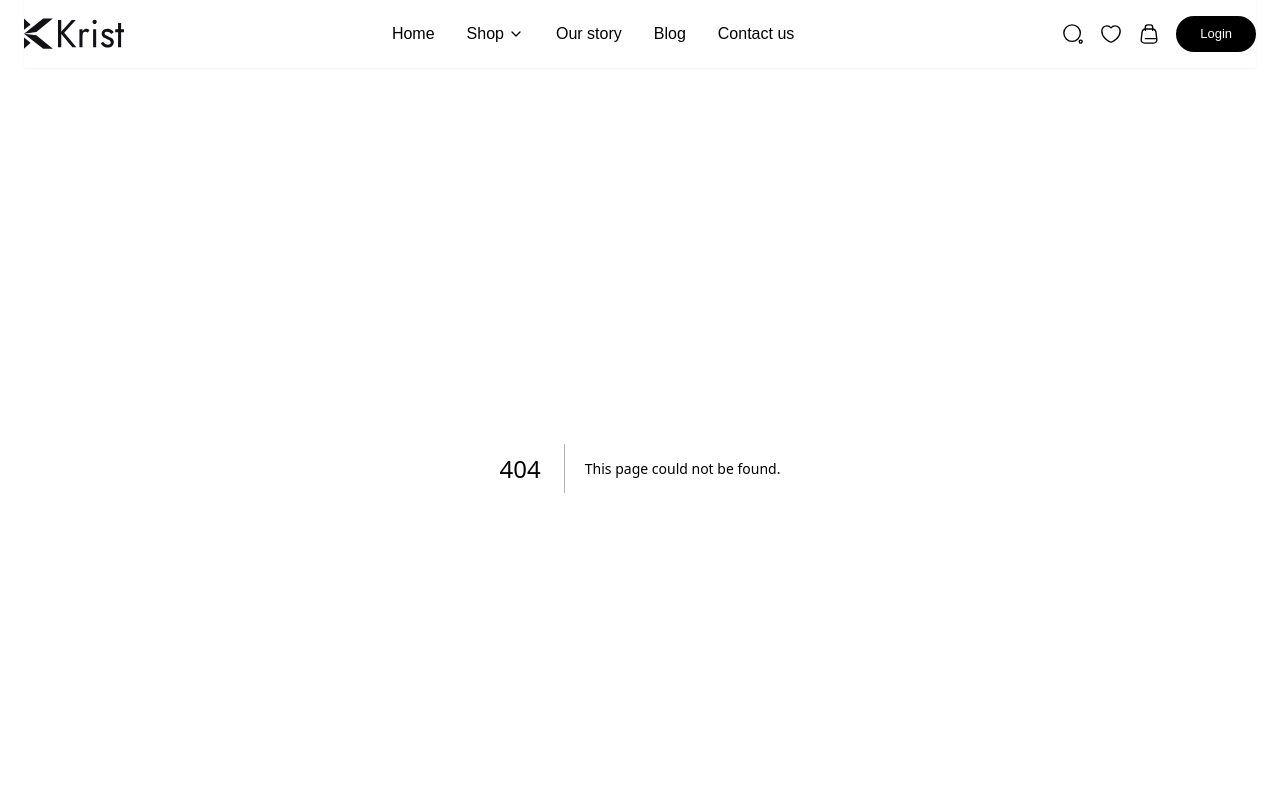
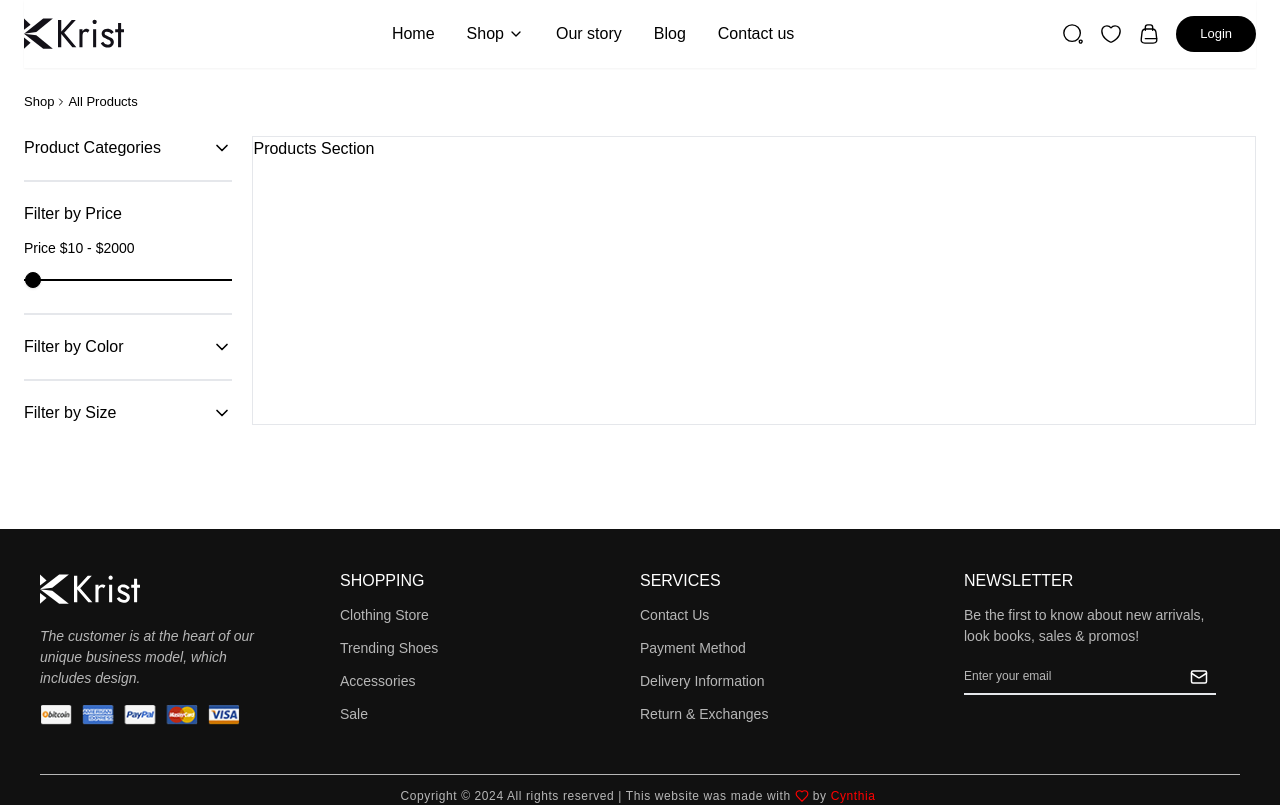
Before and after one commit to Ada-nna/Krist, a Next.js app: page /shop in a window 1280 px wide. Before the commit this address had no page. Shown: the top 805 px of the page. Built offline with nearby package versions, Linux system fonts and the light colour scheme; a web font is replaced by a local one.

Commit message:
sidebar for the products page fixed

```diff
--- a/app/globals.css
+++ b/app/globals.css
@@ -141,3 +141,34 @@ body {
   transform: scale(0.95);
   transition: opacity 500ms, transform 500ms;
 }
+
+/* FILTER CHECKBOX */
+.product-checkbox {
+  appearance: none;
+  width: 15px;
+  height: 15px;
+  border: 2px solid #000;
+  border-radius: 4px;
+  cursor: pointer;
+  position: relative;
+  outline: none;
+}
+
+/* Checkbox checked state */
+.product-checkbox:checked {
+  background-color: #000;
+  border: 1px solid transparent;
+}
+
+/* Custom checkmark using ::after */
+.product-checkbox:checked::after {
+  content: "";
+  position: absolute;
+  top: 50%;
+  left: 50%;
+  width: 8px;
+  height: 4px;
+  border: solid white;
+  border-width: 0 0 2px 2px;
+  transform: translate(-50%, -50%) rotate(-45deg);
+}
--- /dev/null
+++ b/app/shop/layout.tsx
@@ -0,0 +1,7 @@
+export default function RootLayout({
+  children,
+}: {
+  children: React.ReactNode;
+}) {
+  return <>{children}</>;
+}
--- /dev/null
+++ b/app/shop/page.tsx
@@ -0,0 +1,29 @@
+import React from "react";
+import { ChevronRight } from "lucide-react";
+import Sidebar from "@/components/shop/Sidebar";
+
+const page = () => {
+  return (
+    <div className="container px-4 md:px-6 py-4 md:py-6 flex-1">
+      <div className="flex items-center gap-[1px] mb-6">
+        <button className="text-[13px]"> Shop </button>
+        <span>
+          <ChevronRight size={12} />
+        </span>
+        <button className="text-[13px]">All Products</button>
+      </div>
+
+      <div className="flex gap-5">
+        {/* Sidebar */}
+        <div className="w-full md:w-64">
+          <Sidebar />
+        </div>
+
+        {/* Products Section */}
+        <div className="border w-full">Products Section</div>
+      </div>
+    </div>
+  );
+};
+
+export default page;
--- a/components/DummyContents.ts
+++ b/components/DummyContents.ts
@@ -100,3 +100,33 @@ export const FooterServiceList = [
   { id: 3, list: "Delivery Information" },
   { id: 4, list: "Return & Exchanges" },
 ];
+
+export const SidebarList = [
+  { id: 1, option: "Men" },
+  { id: 2, option: "Women" },
+  { id: 3, option: "Kids" },
+  { id: 4, option: "Bags" },
+  { id: 5, option: "Belts" },
+  { id: 6, option: "Wallets" },
+  { id: 7, option: "Watches" },
+  { id: 8, option: "Accessories" },
+  { id: 9, option: "Winter Wear" },
+];
+
+export const ColorList = [
+  { id: 1, option: "Red", value: 10, background: "bg-red-500" },
+  { id: 2, option: "Blue", value: 14, background: "bg-blue-500" },
+  { id: 3, option: "Orange", value: 8, background: "bg-orange-500" },
+  { id: 4, option: "Black", value: 12, background: "bg-black" },
+  { id: 5, option: "Green", value: 9, background: "bg-green-500" },
+  { id: 6, option: "Yellow", value: 2, background: "bg-yellow-500" },
+];
+
+export const SizeList = [
+  { id: 1, option: "S", value: 6 },
+  { id: 2, option: "M", value: 20 },
+  { id: 3, option: "L", value: 7 },
+  { id: 4, option: "XL", value: 16 },
+  { id: 5, option: "XXL", value: 10 },
+  { id: 6, option: "XXXL", value: 2 },
+];
--- /dev/null
+++ b/components/shop/Sidebar.tsx
@@ -0,0 +1,151 @@
+"use client";
+
+import React, { useState } from "react";
+import { Slider } from "@/components/ui/slider";
+import { Plus, ChevronUp, ChevronDown } from "lucide-react";
+import { SidebarList, ColorList, SizeList } from "../DummyContents";
+
+const Sidebar = () => {
+  const [range, setRange] = useState([10, 2000]);
+  const [isProductCategoryExpanded, setIsProductCategoryExpanded] =
+    useState(false);
+  const [isSizeCategoryExpanded, setIsSizeCategoryExpanded] = useState(false);
+  const [isColorCategoryExpanded, setIsColorCategoryExpanded] = useState(false);
+  return (
+    <aside>
+      <div>
+        <div className="flex items-center justify-between">
+          <h2 className="font-medium">Product Categories</h2>
+          <button
+            onClick={() =>
+              setIsProductCategoryExpanded(!isProductCategoryExpanded)
+            }
+            className="focus:outline-none"
+          >
+            {isProductCategoryExpanded ? (
+              <ChevronUp size={20} />
+            ) : (
+              <ChevronDown size={20} />
+            )}
+          </button>
+        </div>
+
+        {isProductCategoryExpanded && (
+          <ul className="mt-4 flex flex-col gap-3">
+            {SidebarList.map((list, index) => (
+              <li key={list.id} className="flex items-center justify-between">
+                <div className="flex items-center gap-2">
+                  <input type="checkbox" className="product-checkbox" />
+                  <span className="text-[#343434] text-[14px] hover:text-[#000] hover:duration-300">
+                    {list.option}
+                  </span>
+                </div>
+
+                {index < 3 && (
+                  <button>
+                    <Plus size={16} />
+                  </button>
+                )}
+              </li>
+            ))}
+          </ul>
+        )}
+      </div>
+
+      <hr className="border my-5" />
+
+      <div className="pb-3">
+        <h2 className="font-medium">Filter by Price</h2>
+        <p className="text-[14px] mb-5 mt-3">
+          Price <span>${range[0]}</span> - <span>${range[1]}</span>
+        </p>
+        <Slider
+          value={range}
+          onValueChange={(newRange) => setRange(newRange)}
+          min={0}
+          max={2000}
+          step={10}
+          className="w-full h-[2px] bg-black"
+        />
+      </div>
+
+      <hr className="border my-5" />
+
+      <div>
+        <div className="flex items-center justify-between">
+          <h2 className="font-medium">Filter by Color</h2>
+          <button
+            onClick={() => setIsColorCategoryExpanded(!isColorCategoryExpanded)}
+            className="focus:outline-none"
+          >
+            {isColorCategoryExpanded ? (
+              <ChevronUp size={20} />
+            ) : (
+              <ChevronDown size={20} />
+            )}
+          </button>
+        </div>
+
+        {isColorCategoryExpanded && (
+          <ul className="mt-4 flex flex-col gap-3">
+            {ColorList.map((list) => (
+              <li key={list.id} className="flex items-center justify-between">
+                <div className="flex items-center gap-2">
+                  <input
+                    className={`rounded-[4px] w-[15px] h-[15px] ${list.background}`}
+                  />
+                  <span className="text-[#343434] text-[14px] hover:text-[#000] hover:duration-300">
+                    {list.option}
+                  </span>
+                </div>
+
+                <span className="text-[#343434] text-[14px] hover:text-[#000] hover:duration-300">
+                  ({list.value})
+                </span>
+              </li>
+            ))}
+          </ul>
+        )}
+      </div>
+
+      <hr className="border my-5" />
+
+      <div>
+        <div className="flex items-center justify-between">
+          <h2 className="font-medium">Filter by Size</h2>
+          <button
+            onClick={() => setIsSizeCategoryExpanded(!isSizeCategoryExpanded)}
+            className="focus:outline-none"
+          >
+            {isSizeCategoryExpanded ? (
+              <ChevronUp size={20} />
+            ) : (
+              <ChevronDown size={20} />
+            )}
+          </button>
+        </div>
+
+        {isSizeCategoryExpanded && (
+          <ul className="mt-4 flex flex-col gap-3">
+            {SizeList.map((list, index) => (
+              <li key={list.id} className="flex items-center justify-between">
+                <div className="flex items-center gap-2">
+                  <input type="checkbox" className="product-checkbox" />
+                  <span className="text-[#343434] text-[14px] hover:text-[#000] hover:duration-300">
+                    {list.option}
+                  </span>
+                </div>
+
+                <span className="text-[#343434] text-[14px] hover:text-[#000] hover:duration-300">
+                  ({list.value})
+                </span>
+              </li>
+            ))}
+          </ul>
+        )}
+      </div>
+    </aside>
+  );
+};
+
+export default Sidebar;
--- /dev/null
+++ b/components/ui/slider.tsx
@@ -0,0 +1,28 @@
+"use client"
+
+import * as React from "react"
+import * as SliderPrimitive from "@radix-ui/react-slider"
+
+import { cn } from "@/lib/utils"
+
+const Slider = React.forwardRef<
+  React.ElementRef<typeof SliderPrimitive.Root>,
+  React.ComponentPropsWithoutRef<typeof SliderPrimitive.Root>
+>(({ className, ...props }, ref) => (
+  <SliderPrimitive.Root
+    ref={ref}
+    className={cn(
+      "relative flex w-full touch-none select-none items-center",
+      className
+    )}
+    {...props}
+  >
+    <SliderPrimitive.Track className="relative h-1.5 w-full grow overflow-hidden rounded-full bg-primary/20">
+      <SliderPrimitive.Range className="absolute h-full bg-primary" />
+    </SliderPrimitive.Track>
+    <SliderPrimitive.Thumb className="block h-4 w-4 rounded-full border border-primary/50 bg-black shadow transition-colors focus-visible:outline-none focus-visible:ring-1 focus-visible:ring-ring disabled:pointer-events-none disabled:opacity-50" />
+  </SliderPrimitive.Root>
+))
+Slider.displayName = SliderPrimitive.Root.displayName
+
+export { Slider }
--- a/package.json
+++ b/package.json
@@ -11,6 +11,7 @@
   "dependencies": {
     "@radix-ui/react-dialog": "^1.1.2",
     "@radix-ui/react-popover": "^1.1.3",
+    "@radix-ui/react-slider": "^1.2.2",
     "@radix-ui/react-slot": "^1.1.1",
     "@types/react-transition-group": "^4.4.12",
     "class-variance-authority": "^0.7.1",
```
Also changed, not shown: 1 other file (tests, documents, lock files or other folders).
